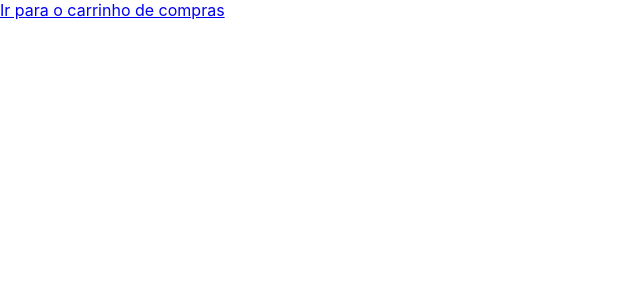
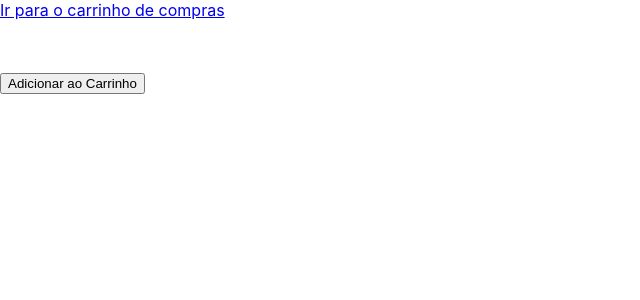
Before and after one commit to yuryss98/Front-End-Online-Store, a React (Create React App) app: page /details/1 in a window 1280 px wide. Shown: the top 300 px of the page, without its empty margins (0-640 px from the left). Built offline with nearby package versions, Linux system fonts and the light colour scheme; no server answers.

Commit message:
requisito 9 grupo 10

```diff
--- a/src/App.js
+++ b/src/App.js
@@ -12,19 +12,19 @@ class App extends Component {
   addItensToCart = (item) => {
     const { price, title } = item;
     const { addItens } = this.state;
-    const index = addItens.findIndex((el) => el.title === title);
-    console.log(index);
-    if (index < 0) {
+    const obj = {
+      price,
+      title,
+      quantity: 1,
+    };
+    const temOuNao = addItens.find((el) => el.title === title);
+    if (!temOuNao) {
       this.setState((prevState) => ({
-        addItens: [...prevState.addItens, { title, price, quantity: 1 }],
+        addItens: [...prevState.addItens, obj],
       }));
+    } else {
+      temOuNao.quantity += 1;
     }
-    // else {
-    //   this.setState((prevState) => {
-    //     prevState.addItens[index].quantity += 1;
-    //     return { addItens: [...prevState] };
-    //   });
-    // }
   }
 
   render() {
@@ -33,7 +33,14 @@ class App extends Component {
       <div className="App">
         <BrowserRouter>
           <Switch>
-            <Route exact path="/details/:id" component={ Details } />
+            <Route
+              exact
+              path="/details/:id"
+              render={ (props) => (<Details
+                { ...props }
+                addItensToCart={ this.addItensToCart }
+              />) }
+            />
             <Route
               exact
               path="/"
--- a/src/components/Details.jsx
+++ b/src/components/Details.jsx
@@ -19,6 +19,7 @@ export default class Details extends Component {
   render() {
     const { product } = this.state;
     const { title, thumbnail, price } = product;
+    const { addItensToCart } = this.props;
     return (
       <div>
         <Link
@@ -35,6 +36,14 @@ export default class Details extends Component {
               <p data-testid="product-detail-name">{ title }</p>
               <img data-testid="product-detail-image" src={ thumbnail } alt={ title } />
               <p data-testid="product-detail-price">{ price }</p>
+              <button
+                data-testid="product-detail-add-to-cart"
+                onClick={ () => addItensToCart(product) }
+                type="button"
+              >
+                Adicionar ao Carrinho
+
+              </button>
             </div>
           )
         }
@@ -50,4 +59,5 @@ Details.propTypes = {
       id: PropTypes.string,
     }),
   }).isRequired,
+  addItensToCart: PropTypes.func.isRequired,
 };
```
